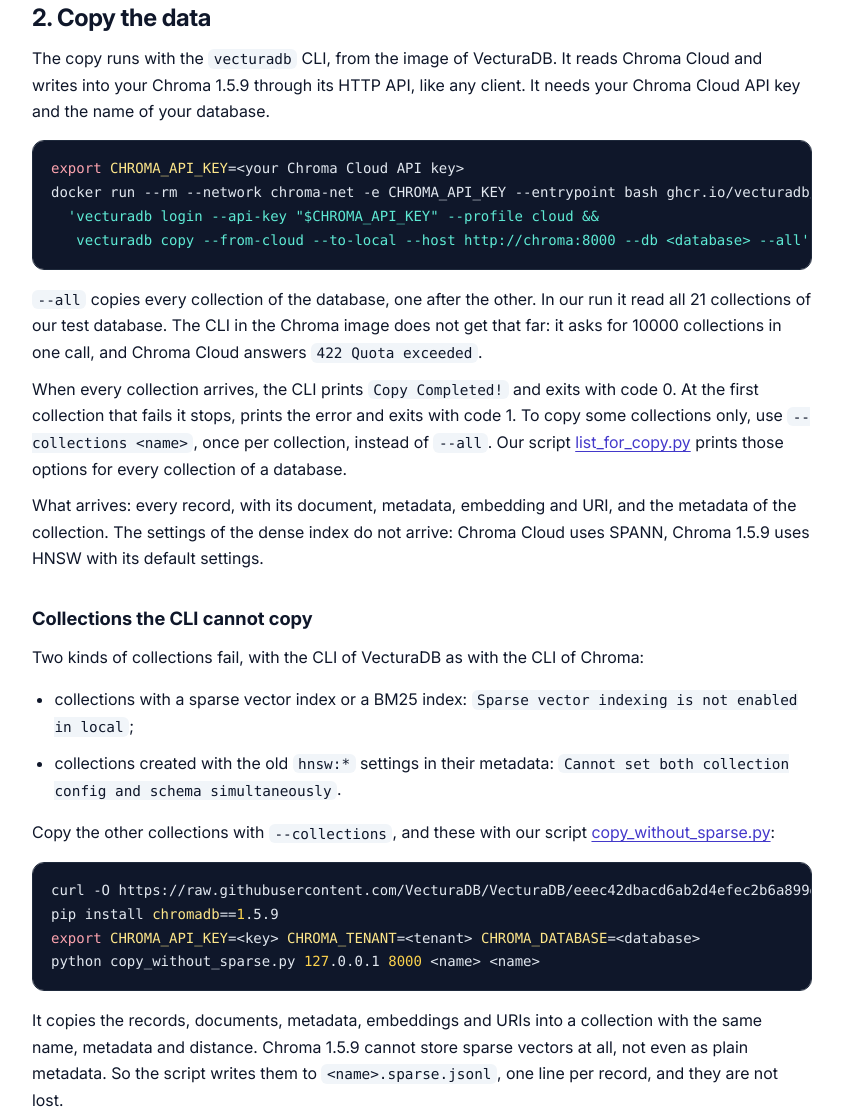
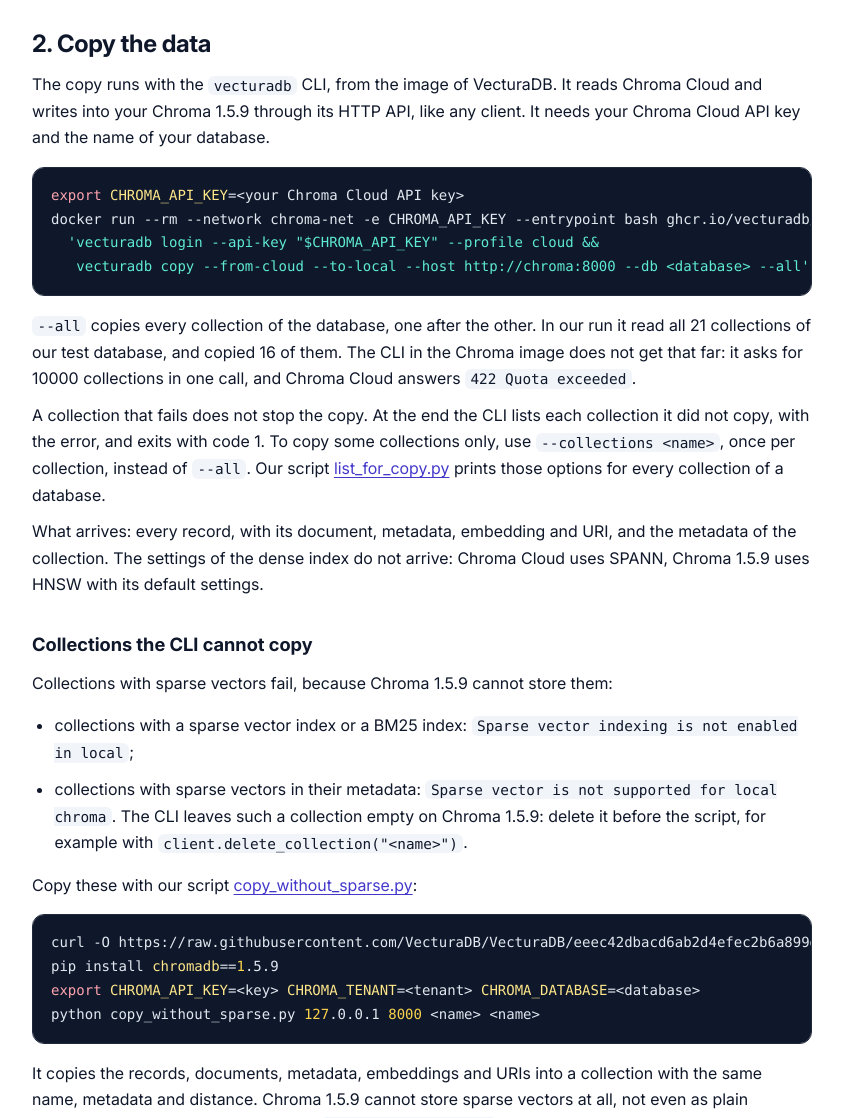
Before and after one commit to VecturaDB/vecturadb.org, a plain HTML site: page leaving-chroma-cloud/to-chroma-single-node.html in a window 1280 px wide. Shown: the part 889-2007 px from the top of the page, without its empty margins (348-1191 px from the left). Drawn offline with Linux system fonts and the light colour scheme.

Commit message:
The guide to Chroma 1.5.9 on VecturaDB 1.0.0-preview.6 (#11)

```diff
--- a/leaving-chroma-cloud/to-chroma-single-node.html
+++ b/leaving-chroma-cloud/to-chroma-single-node.html
@@ -74,11 +74,11 @@
     <p class="crumb"><a href="./">Leaving Chroma Cloud</a></p>
 <h1 id="leaving-chroma-cloud-to-chroma-159-single-node">Leaving Chroma Cloud: to Chroma 1.5.9, single node</h1>
 <div class="note">
-<p><strong>Disclaimer.</strong> These guides and the scripts they link are provided as is, without warranty of any kind, as stated in the Apache License 2.0. They describe what we measured on 2 November 2026: your data, versions and setup may behave differently. Back up your data and test the migration on a copy first. You are responsible for your data and for every migration you run.</p>
+<p><strong>Disclaimer.</strong> These guides and the scripts they link are provided as is, without warranty of any kind, as stated in the Apache License 2.0. They describe what we measured on 2 and 5 November 2026: your data, versions and setup may behave differently. Back up your data and test the migration on a copy first. You are responsible for your data and for every migration you run.</p>
 <p>Not sure about your case? <a href="https://github.com/VecturaDB/VecturaDB/issues/new">Open an issue in the VecturaDB repository</a>, describe your data and your setup, and we will take a look on a best-effort basis.</p>
 </div>
 <p>Chroma 1.5.9 is the open-source Chroma server. It runs as one container, inside a Python application, or, in .NET, inside your application with ChromaDotNet.Local. It keeps dense search, metadata filters and document filters. It has no sparse vectors, no BM25, no Search API and no collection fork.</p>
-<p>VecturaDB, which wrote this guide, is not affiliated with Chroma. We ran every command below on 2 November 2026, against Chroma Cloud and against <code>chromadb/chroma:1.5.9</code>.</p>
+<p>VecturaDB, which wrote this guide, is not affiliated with Chroma. We ran every command below on 2 November 2026, against Chroma Cloud and against <code>chromadb/chroma:1.5.9</code>, and the copy again on 5 November 2026 with VecturaDB 1.0.0-preview.6.</p>
 <h2 id="1-start-chroma">1. Start Chroma</h2>
 <div class="hl"><pre tabindex="0"><span></span><code>docker<span class="w"> </span>network<span class="w"> </span>create<span class="w"> </span>chroma-net
 docker<span class="w"> </span>run<span class="w"> </span>-d<span class="w"> </span>--name<span class="w"> </span>chroma<span class="w"> </span>--network<span class="w"> </span>chroma-net<span class="w"> </span>-p<span class="w"> </span><span class="m">127</span>.0.0.1:8000:8000<span class="w"> </span>-v<span class="w"> </span>./chroma-data:/data<span class="w"> </span>chromadb/chroma:1.5.9
@@ -88,21 +88,21 @@ docker<span class="w"> </span>run<span class="w"> </span>-d<span class="w"> </sp
 <h2 id="2-copy-the-data">2. Copy the data</h2>
 <p>The copy runs with the <code>vecturadb</code> CLI, from the image of VecturaDB. It reads Chroma Cloud and writes into your Chroma 1.5.9 through its HTTP API, like any client. It needs your Chroma Cloud API key and the name of your database.</p>
 <div class="hl"><pre tabindex="0"><span></span><code><span class="nb">export</span><span class="w"> </span><span class="nv">CHROMA_API_KEY</span><span class="o">=</span>&lt;your<span class="w"> </span>Chroma<span class="w"> </span>Cloud<span class="w"> </span>API<span class="w"> </span>key&gt;
-docker<span class="w"> </span>run<span class="w"> </span>--rm<span class="w"> </span>--network<span class="w"> </span>chroma-net<span class="w"> </span>-e<span class="w"> </span>CHROMA_API_KEY<span class="w"> </span>--entrypoint<span class="w"> </span>bash<span class="w"> </span>ghcr.io/vecturadb/vecturadb:1.0.0-preview.5<span class="w"> </span>-c<span class="w"> </span><span class="se">\</span>
+docker<span class="w"> </span>run<span class="w"> </span>--rm<span class="w"> </span>--network<span class="w"> </span>chroma-net<span class="w"> </span>-e<span class="w"> </span>CHROMA_API_KEY<span class="w"> </span>--entrypoint<span class="w"> </span>bash<span class="w"> </span>ghcr.io/vecturadb/vecturadb:1.0.0-preview.6<span class="w"> </span>-c<span class="w"> </span><span class="se">\</span>
 <span class="w">  </span><span class="s1">'vecturadb login --api-key "$CHROMA_API_KEY" --profile cloud &amp;&amp;</span>
 <span class="s1">   vecturadb copy --from-cloud --to-local --host http://chroma:8000 --db &lt;database&gt; --all'</span>
 </code></pre></div>
 
-<p><code>--all</code> copies every collection of the database, one after the other. In our run it read all 21 collections of our test database. The CLI in the Chroma image does not get that far: it asks for 10000 collections in one call, and Chroma Cloud answers <code>422 Quota exceeded</code>.</p>
-<p>When every collection arrives, the CLI prints <code>Copy Completed!</code> and exits with code 0. At the first collection that fails it stops, prints the error and exits with code 1. To copy some collections only, use <code>--collections &lt;name&gt;</code>, once per collection, instead of <code>--all</code>. Our script <a href="https://github.com/VecturaDB/VecturaDB/blob/eeec42dbacd6ab2d4efec2b6a899dac25f0846d0/migration/leaving-chroma-cloud/list_for_copy.py">list_for_copy.py</a> prints those options for every collection of a database.</p>
+<p><code>--all</code> copies every collection of the database, one after the other. In our run it read all 21 collections of our test database, and copied 16 of them. The CLI in the Chroma image does not get that far: it asks for 10000 collections in one call, and Chroma Cloud answers <code>422 Quota exceeded</code>.</p>
+<p>A collection that fails does not stop the copy. At the end the CLI lists each collection it did not copy, with the error, and exits with code 1. To copy some collections only, use <code>--collections &lt;name&gt;</code>, once per collection, instead of <code>--all</code>. Our script <a href="https://github.com/VecturaDB/VecturaDB/blob/eeec42dbacd6ab2d4efec2b6a899dac25f0846d0/migration/leaving-chroma-cloud/list_for_copy.py">list_for_copy.py</a> prints those options for every collection of a database.</p>
 <p>What arrives: every record, with its document, metadata, embedding and URI, and the metadata of the collection. The settings of the dense index do not arrive: Chroma Cloud uses SPANN, Chroma 1.5.9 uses HNSW with its default settings.</p>
 <h3 id="collections-the-cli-cannot-copy">Collections the CLI cannot copy</h3>
-<p>Two kinds of collections fail, with the CLI of VecturaDB as with the CLI of Chroma:</p>
+<p>Collections with sparse vectors fail, because Chroma 1.5.9 cannot store them:</p>
 <ul>
 <li>collections with a sparse vector index or a BM25 index: <code>Sparse vector indexing is not enabled in local</code>;</li>
-<li>collections created with the old <code>hnsw:*</code> settings in their metadata: <code>Cannot set both collection config and schema simultaneously</code>.</li>
+<li>collections with sparse vectors in their metadata: <code>Sparse vector is not supported for local chroma</code>. The CLI leaves such a collection empty on Chroma 1.5.9: delete it before the script, for example with <code>client.delete_collection("&lt;name&gt;")</code>.</li>
 </ul>
-<p>Copy the other collections with <code>--collections</code>, and these with our script <a href="https://github.com/VecturaDB/VecturaDB/blob/eeec42dbacd6ab2d4efec2b6a899dac25f0846d0/migration/leaving-chroma-cloud/copy_without_sparse.py">copy_without_sparse.py</a>:</p>
+<p>Copy these with our script <a href="https://github.com/VecturaDB/VecturaDB/blob/eeec42dbacd6ab2d4efec2b6a899dac25f0846d0/migration/leaving-chroma-cloud/copy_without_sparse.py">copy_without_sparse.py</a>:</p>
 <div class="hl"><pre tabindex="0"><span></span><code>curl<span class="w"> </span>-O<span class="w"> </span>https://raw.githubusercontent.com/VecturaDB/VecturaDB/eeec42dbacd6ab2d4efec2b6a899dac25f0846d0/migration/leaving-chroma-cloud/copy_without_sparse.py
 pip<span class="w"> </span>install<span class="w"> </span><span class="nv">chromadb</span><span class="o">==</span><span class="m">1</span>.5.9
 <span class="nb">export</span><span class="w"> </span><span class="nv">CHROMA_API_KEY</span><span class="o">=</span>&lt;key&gt;<span class="w"> </span><span class="nv">CHROMA_TENANT</span><span class="o">=</span>&lt;tenant&gt;<span class="w"> </span><span class="nv">CHROMA_DATABASE</span><span class="o">=</span>&lt;database&gt;
```
Also changed, not shown: 1 other file.
